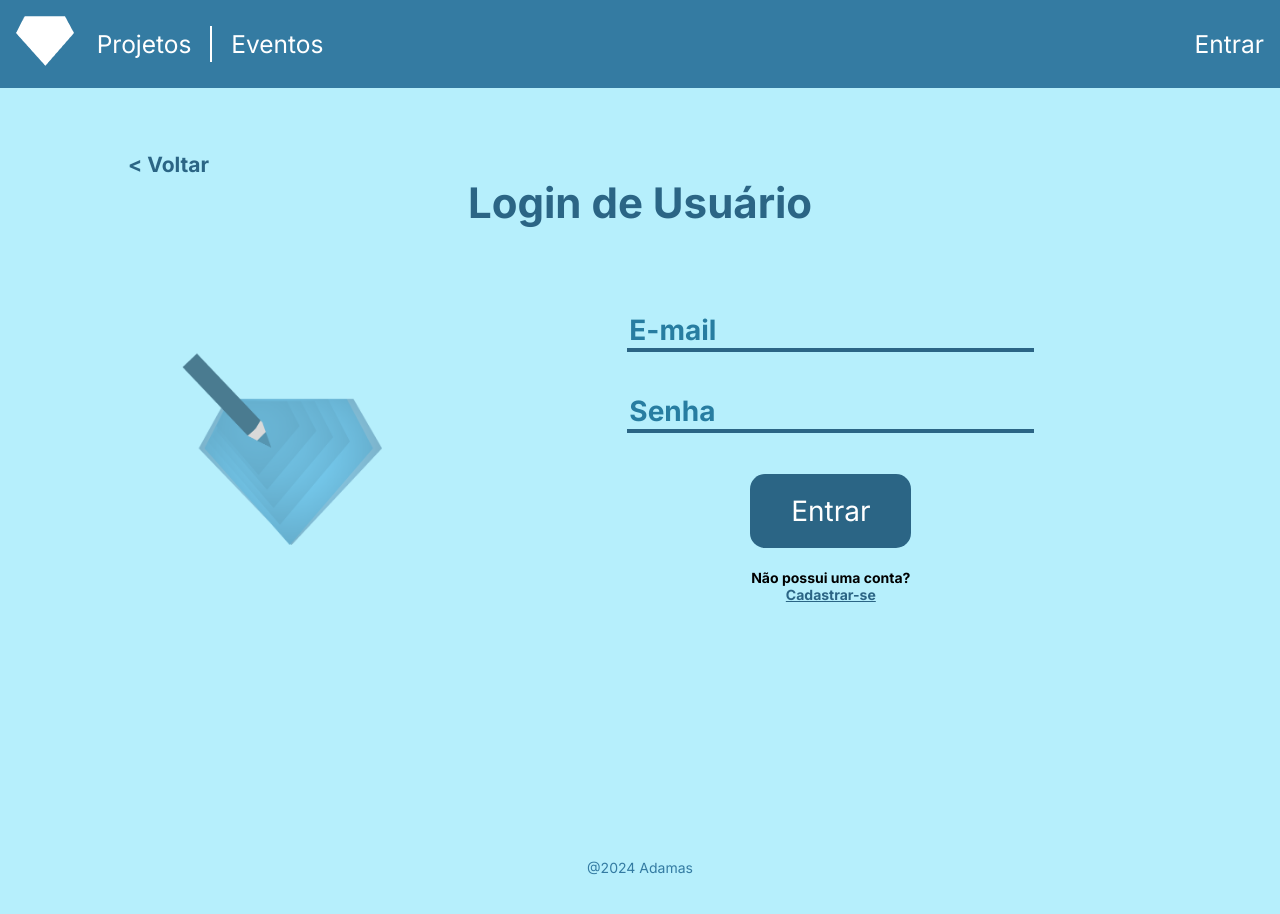
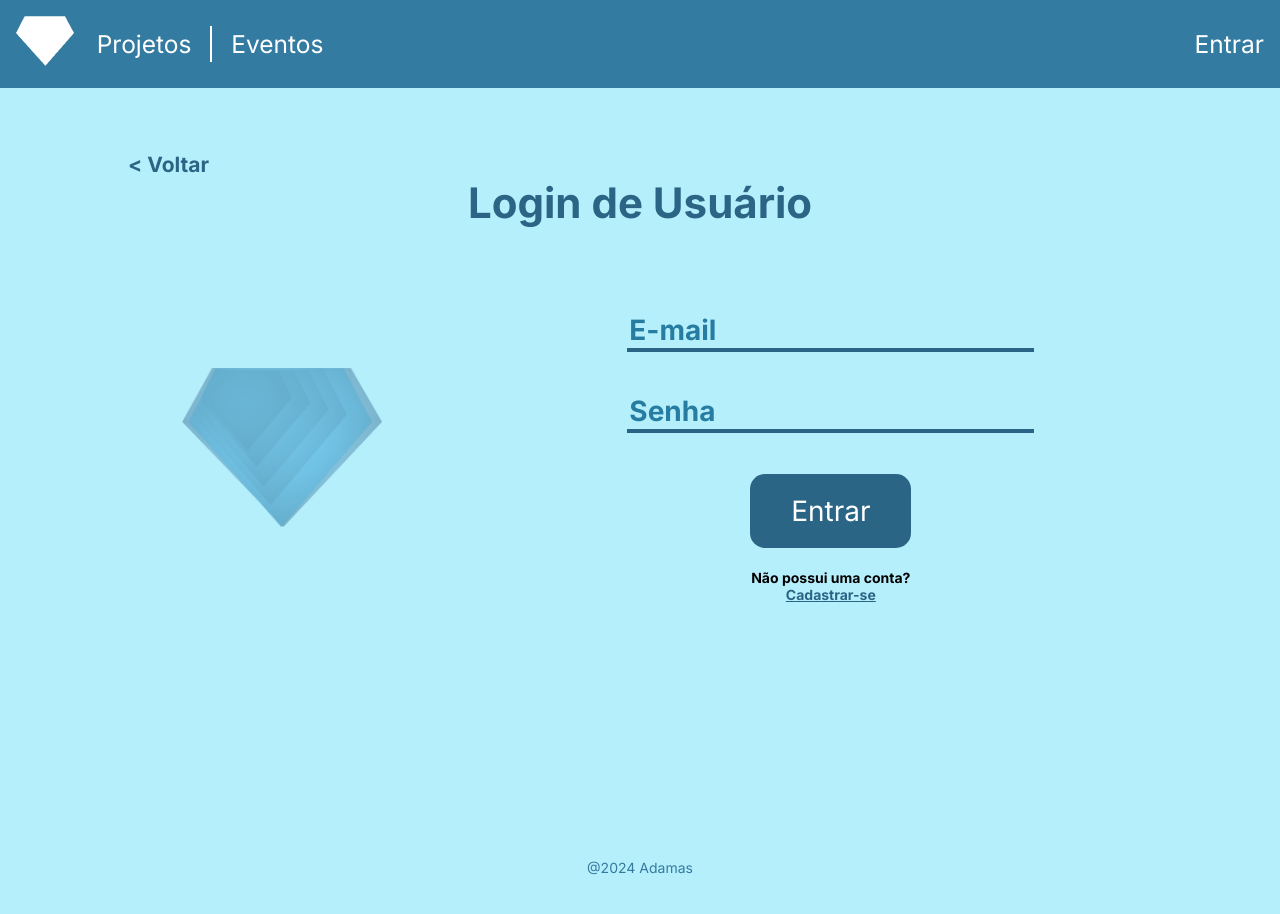
Before and after one commit to Noobolon/Adamas-FrontEnd, a Vue app: page /login/usuario in a window 1280 px wide. Shown: the top 914 px of the page. Built offline with nearby package versions, Linux system fonts and the light colour scheme.

Commit message:
alternando as imagens do login e cadastro

```diff
--- a/src/views/register/LogInstitution.vue
+++ b/src/views/register/LogInstitution.vue
@@ -33,7 +33,7 @@ export default {
         <RouterLink id="back" to="/tipo-de-conta">&lt Voltar</RouterLink>
         <h1>Login de Instituição</h1>
         <div class="forms">
-            <img src="@/assets/images/PencilDiamond.png" alt="Diamante" >
+            <img src="@/assets/images/diamond.png" alt="Diamante" >
 
             <form @submit.prevent="onSubmit">
                 <input v-model="email" placeholder="E-mail" id="email" type="email" required>
--- a/src/views/register/LogUser.vue
+++ b/src/views/register/LogUser.vue
@@ -32,7 +32,7 @@ export default {
         <RouterLink id="back" to="/tipo-de-conta">&lt Voltar</RouterLink>
         <h1>Login de Usuário</h1>
         <div class="forms">
-            <img src="@/assets/images/PencilDiamond.png" alt="Diamante">
+            <img src="@/assets/images/diamond.png" alt="Diamante">
 
             <form @submit.prevent="onSubmit">
                 <input v-model="email" placeholder="E-mail" id="email" type="email" required>
--- a/src/views/register/RegUser.vue
+++ b/src/views/register/RegUser.vue
@@ -35,7 +35,7 @@ export default {
 
         <div class="forms">
             <div class="info">
-                <img src="@/assets/images/diamond.png" alt="Diamante" >
+                <img src="@/assets/images/PencilDiamond.png" alt="Diamante" >
             </div>
 
             <form @submit.prevent="onSubmit">
```
